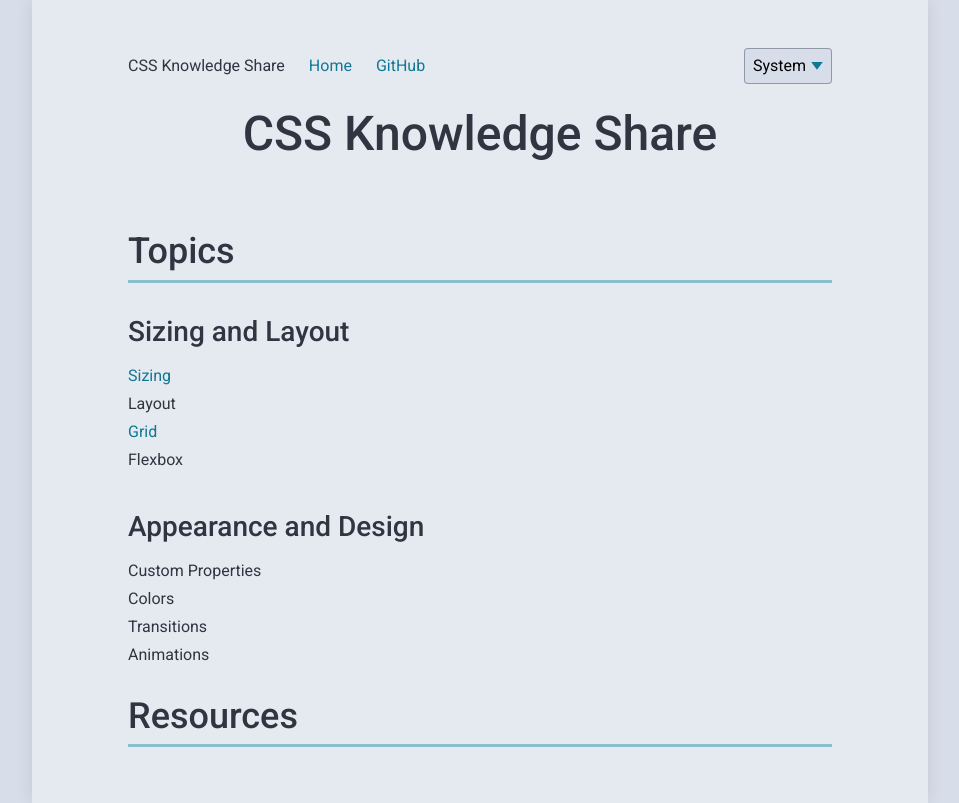
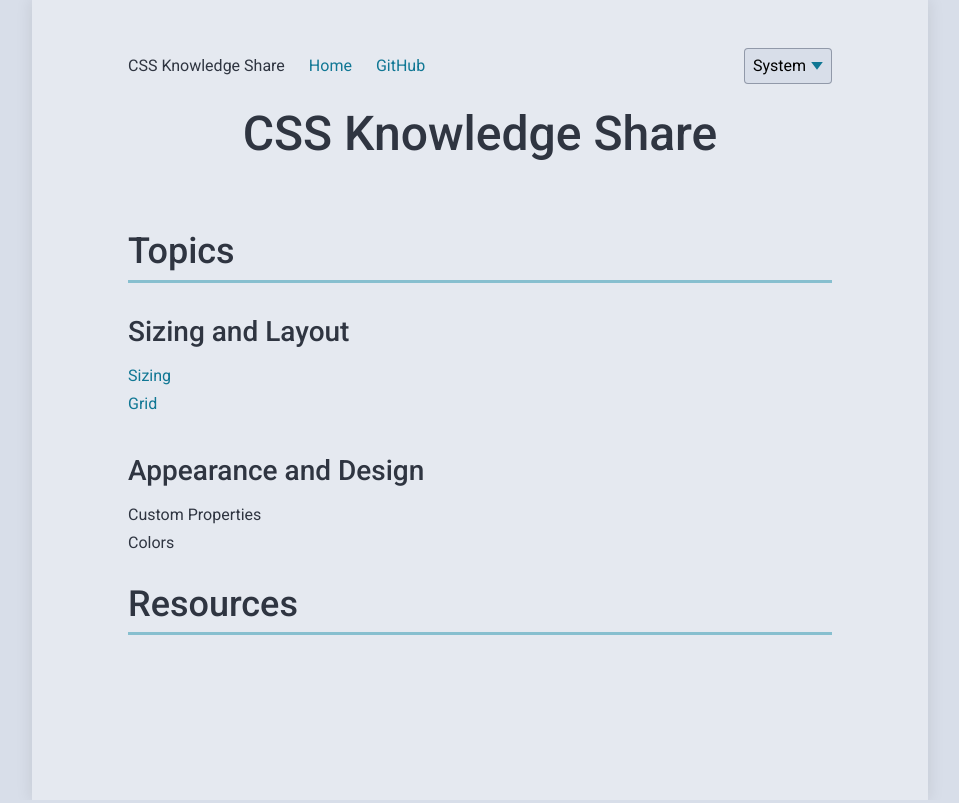
Before and after one commit to Donahuec/css-knowledge-share, a plain HTML site: page index.html in a window 1280 px wide. Shown: the whole page, without its empty margins (160-1119 px from the left). Drawn offline with Linux system fonts and the light colour scheme.

Commit message:
Remove commented-out sections and unused list items from index.html

```diff
--- a/index.html
+++ b/index.html
@@ -1,4 +1,3 @@
-<!-- Home page for a simple vanilla js/css/html tutorial website -->
 <!DOCTYPE html>
 <html lang="en">
   <head>
@@ -30,9 +29,7 @@
             <h3>Sizing and Layout</h3>
             <ul>
               <li><a href="./sizing.html">Sizing</a></li>
-              <li>Layout</li>
               <li><a href="./grid.html">Grid</a></li>
-              <li>Flexbox</li>
             </ul>
           </section>
           <section class="section-block">
@@ -40,8 +37,6 @@
             <ul>
               <li>Custom Properties</li>
               <li>Colors</li>
-              <li>Transitions</li>
-              <li>Animations</li>
             </ul>
           </section>
         </section>
```
